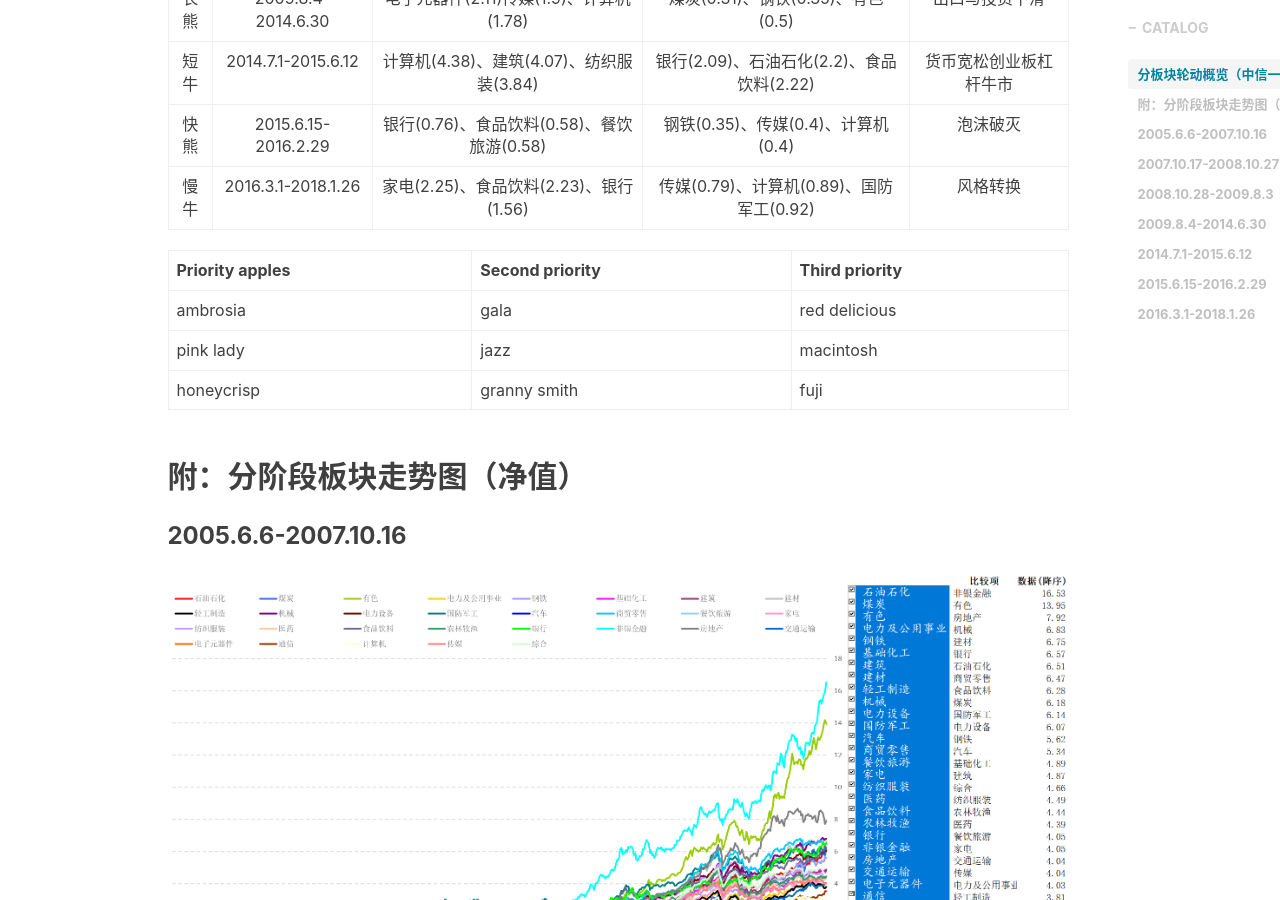
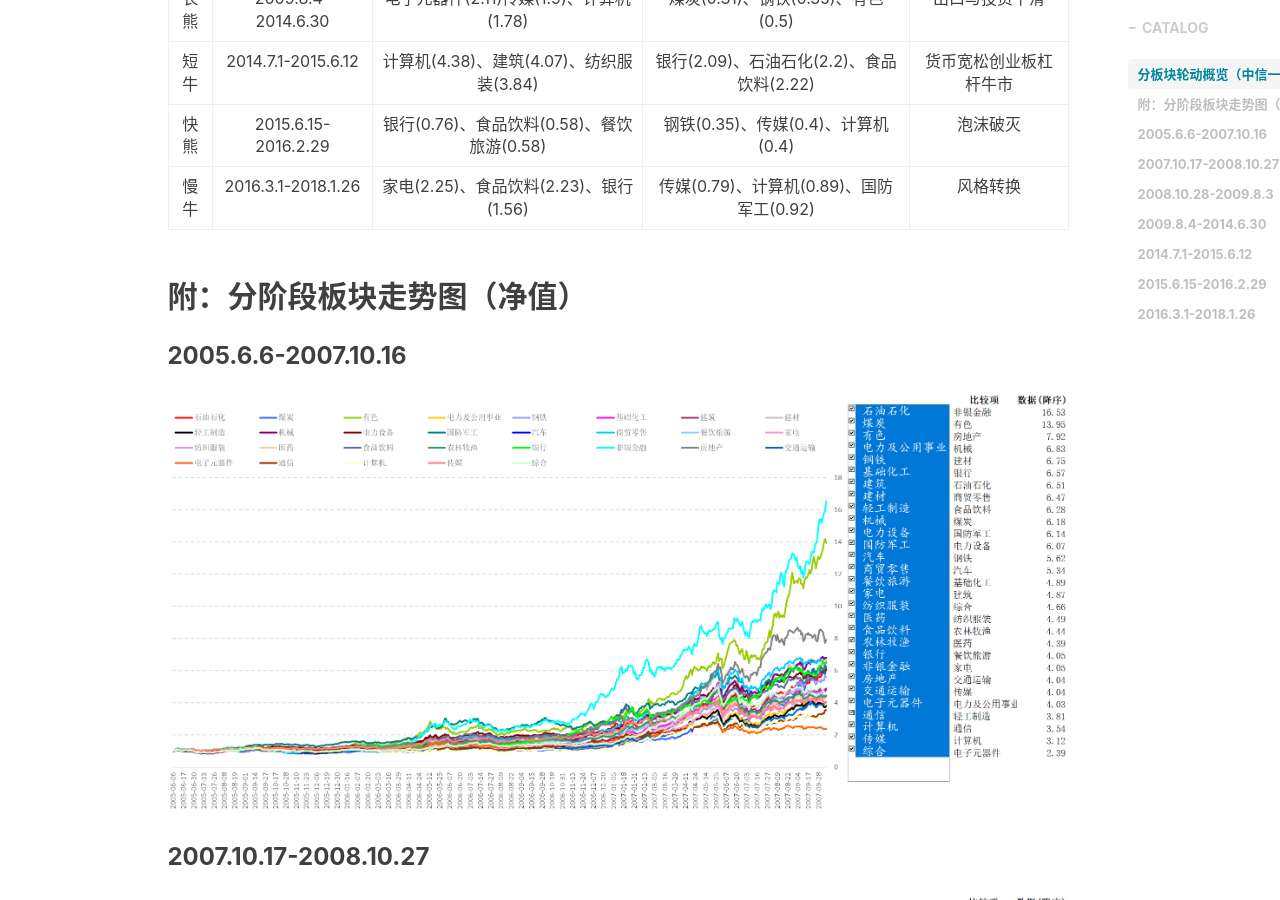
Before and after one commit to sdpgit/sdpgit.github.io, a Jekyll site: the page built from _posts/2018-03-15-bkld.md, in a window 1280 px wide and 900 px high, scrolled down 822 px. Built offline with Jekyll 4.4.1, drawn with Linux system fonts in a browser that asks for light colours; nearby versions of some CDN libraries; comment, search, counter and statistics services are not loaded; some of the changed text lies outside the part shown.

Commit message:
修改文章

```diff
--- a/_posts/2018-03-15-bkld.md
+++ b/_posts/2018-03-15-bkld.md
@@ -22,13 +22,6 @@ tags:
 | 短牛 | 2014.7.1-2015.6.12 | 计算机(4.38)、建筑(4.07)、纺织服装(3.84)   | 银行(2.09)、石油石化(2.2)、食品饮料(2.22)  | 货币宽松创业板杠杆牛市   |
 | 快熊 | 2015.6.15-2016.2.29  | 银行(0.76)、食品饮料(0.58)、餐饮旅游(0.58) | 钢铁(0.35)、传媒(0.4)、计算机(0.4)      | 泡沫破灭  |
 | 慢牛 | 2016.3.1-2018.1.26  | 家电(2.25)、食品饮料(2.23)、银行(1.56) | 传媒(0.79)、计算机(0.89)、国防军工(0.92)   | 风格转换 |
-
-
-| Priority apples | Second priority | Third priority |
-|-------|--------|---------|
-| ambrosia | gala | red delicious |
-| pink lady | jazz | macintosh |
-| honeycrisp | granny smith | fuji |
 
 
 ## 附：分阶段板块走势图（净值）
```
Also changed, not shown: _posts/2017-12-21-openfaas-practise.md (deleted, +0 -20 lines).
